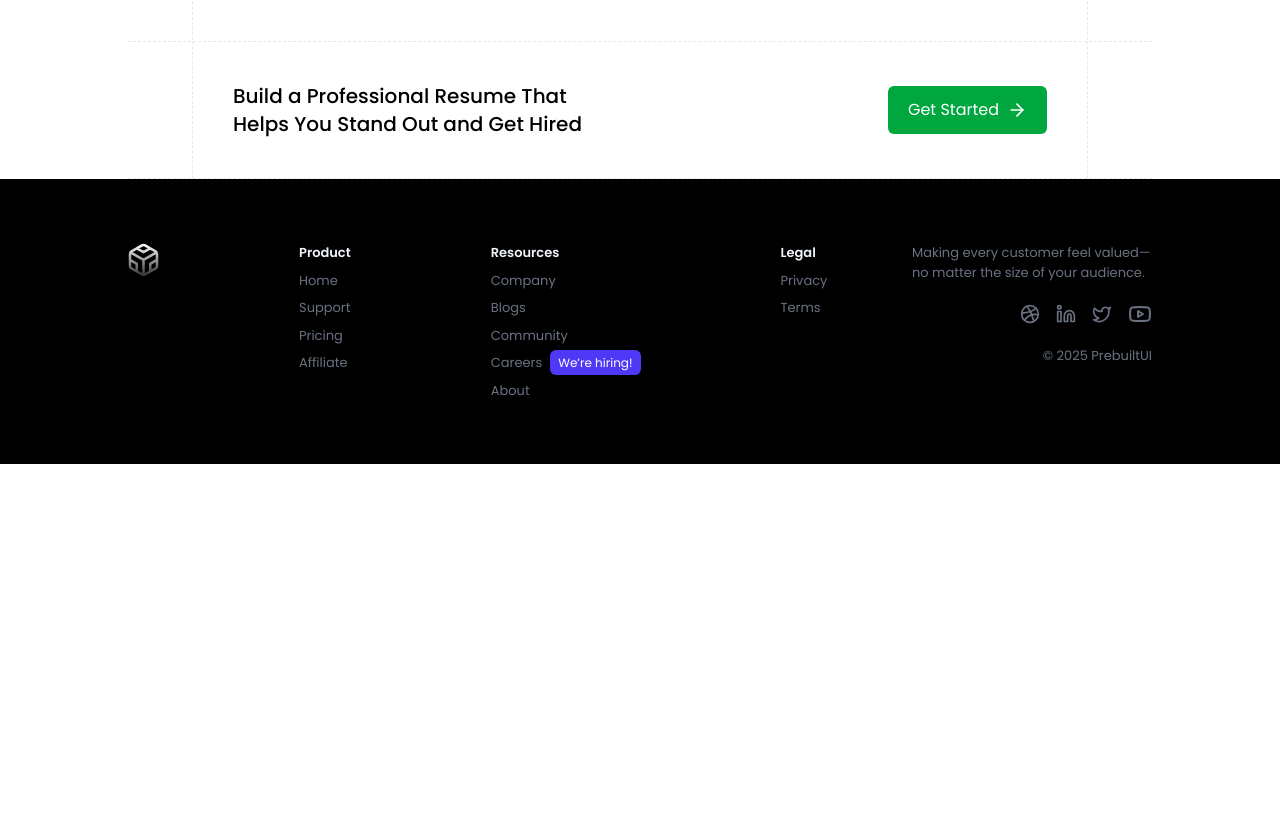
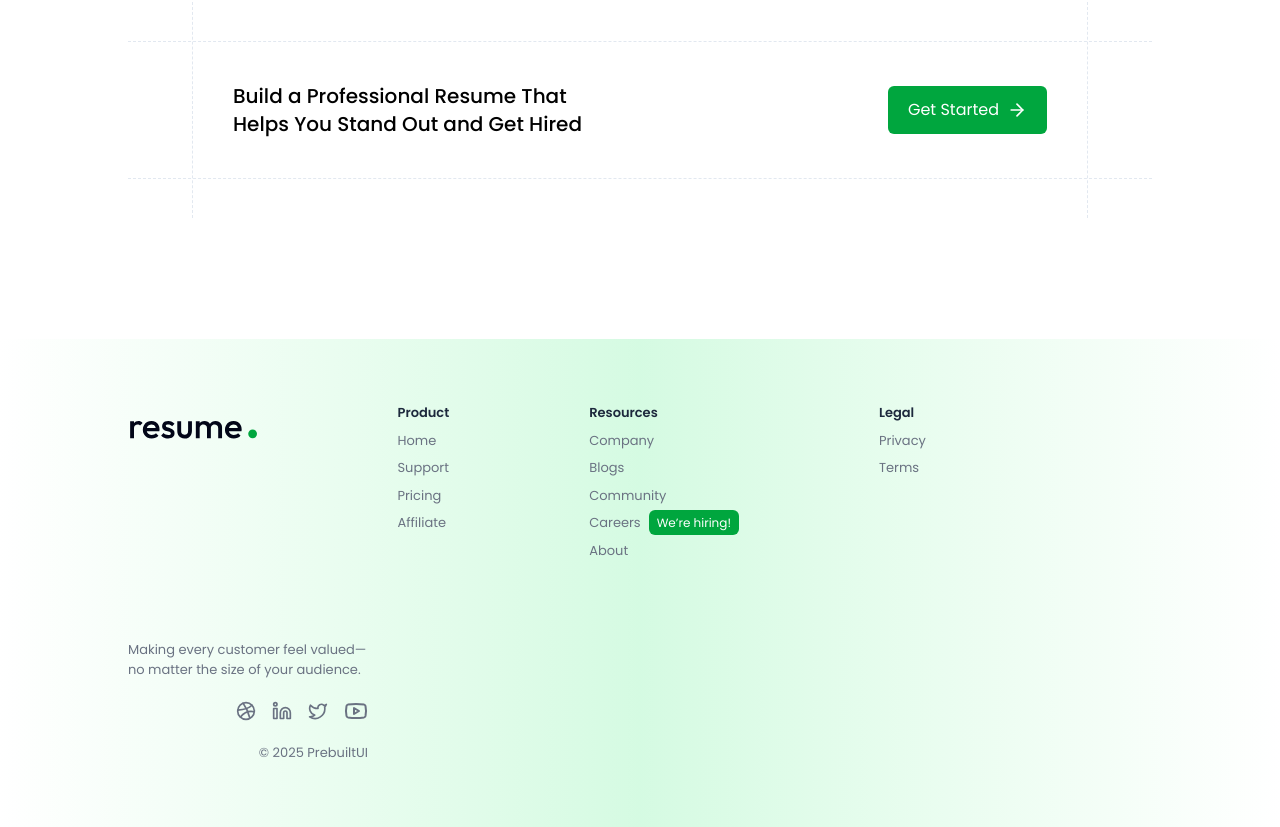
Before and after one commit to ASRITH-Forge/AI-Resume-Builder, a React (Vite) app in the folder client/: page / in a window 1280 px wide. Shown: the part 2161-2988 px from the top of the page. Before the commit the page ends 2625 px from the top, so only its background shows below. Built offline with nearby package versions, Linux system fonts and the light colour scheme.

Commit message:
client(feat): Update Footer component with new styling and logo

```diff
--- a/client/src/components/home/Footer.jsx
+++ b/client/src/components/home/Footer.jsx
@@ -3,43 +3,35 @@
 const Footer = () => {
   return (
     <>
-      <footer className="flex flex-wrap justify-center lg:justify-between overflow-hidden gap-10 md:gap-20 py-16 px-6 md:px-16 lg:px-24 xl:px-32 text-[13px] text-gray-500 bg-black">
+      <footer className="flex flex-wrap justify-center lg:justify-between overflow-hidden gap-10 md:gap-20 py-16 px-6 md:px-16 lg:px-24 xl:px-32 text-[13px] text-gray-500 bg-gradient-to-r from-white via-green-200/60 to-white mt-40">
                 <div className="flex flex-wrap items-start gap-10 md:gap-[60px] xl:gap-[140px]">
-                    <a href="https://prebuiltui.com">
-                        <svg width="31" height="34" viewBox="0 0 31 34" fill="none" xmlns="http://www.w3.org/2000/svg">
-                            <path d="m8.75 5.3 6.75 3.884 6.75-3.885M8.75 28.58v-7.755L2 16.939m27 0-6.75 3.885v7.754M2.405 9.408 15.5 16.954l13.095-7.546M15.5 32V16.939M29 22.915V10.962a2.98 2.98 0 0 0-1.5-2.585L17 2.4a3.01 3.01 0 0 0-3 0L3.5 8.377A3 3 0 0 0 2 10.962v11.953A2.98 2.98 0 0 0 3.5 25.5L14 31.477a3.01 3.01 0 0 0 3 0L27.5 25.5a3 3 0 0 0 1.5-2.585" stroke="url(#a)" strokeWidth="2.5" strokeLinecap="round" strokeLinejoin="round"/>
-                            <defs>
-                                <linearGradient id="a" x1="15.5" y1="2" x2="15.5" y2="32" gradientUnits="userSpaceOnUse">
-                                <stop stop-color="#F8FAFC"/>
-                                <stop offset="1" stop-color="#383838"/>
-                                </linearGradient>
-                            </defs>
-                        </svg>
+                    <a href="#">
+                        <img src="/logo.svg" alt="logo" className='h-11 w-auto' />
                     </a>
                     <div>
-                        <p className="text-slate-100 font-semibold">Product</p>
+                        <p className="text-slate-800 font-semibold">Product</p>
                         <ul className="mt-2 space-y-2">
-                            <li><a href="/" className="hover:text-indigo-600 transition">Home</a></li>
-                            <li><a href="/" className="hover:text-indigo-600 transition">Support</a></li>
-                            <li><a href="/" className="hover:text-indigo-600 transition">Pricing</a></li>
-                            <li><a href="/" className="hover:text-indigo-600 transition">Affiliate</a></li>
+                            <li><a href="/" className="hover:text-green-600 transition">Home</a></li>
+                            <li><a href="/" className="hover:text-green-600 transition">Support</a></li>
+                            <li><a href="/" className="hover:text-green-600 transition">Pricing</a></li>
+                            <li><a href="/" className="hover:text-green-600 transition">Affiliate</a></li>
                         </ul>
                     </div>
                     <div>
-                        <p className="text-slate-100 font-semibold">Resources</p>
+                        <p className="text-slate-800 font-semibold">Resources</p>
                         <ul className="mt-2 space-y-2">
-                            <li><a href="/" className="hover:text-indigo-600 transition">Company</a></li>
-                            <li><a href="/" className="hover:text-indigo-600 transition">Blogs</a></li>
-                            <li><a href="/" className="hover:text-indigo-600 transition">Community</a></li>
-                            <li><a href="/" className="hover:text-indigo-600 transition">Careers<span className="text-xs text-white bg-indigo-600 rounded-md ml-2 px-2 py-1">We’re hiring!</span></a></li>
+                            <li><a href="/" className="hover:text-green-600 transition">Company</a></li>
+                            <li><a href="/" className="hover:text-green-600 transition">Blogs</a></li>
+                            <li><a href="/" className="hover:text-green-600 transition">Community</a></li>
+                            <li><a href="/" className="hover:text-green-600 transition">Careers<span className="text-xs text-white bg-green-600 rounded-md ml-2 px-2 py-1">We’re hiring!</span></a></li>
                             <li><a href="/" className="hover:text-indigo-600 transition">About</a></li>
                         </ul>
                     </div>
                     <div>
-                        <p className="text-slate-100 font-semibold">Legal</p>
+                        <p className="text-slate-800 font-semibold">Legal</p>
                         <ul className="mt-2 space-y-2">
-                            <li><a href="/" className="hover:text-indigo-600 transition">Privacy</a></li>
-                            <li><a href="/" className="hover:text-indigo-600 transition">Terms</a></li>
+                            <li><a href="/" className="hover:text-green-600 transition">Privacy</a></li>
+                            <li><a href="/" className="hover:text-green-600 transition">Terms</a></li>
                         </ul>
                     </div>
                 </div>
@@ -47,7 +39,7 @@
                     <p className="max-w-60">Making every customer feel valued—no matter the size of your audience.</p>
                     <div className="flex items-center gap-4 mt-3">
                         <a href="https://dribbble.com/prebuiltui" target="_blank" rel="noreferrer">
-                            <svg xmlns="http://www.w3.org/2000/svg" width="24" height="24" viewBox="0 0 24 24" fill="none" stroke="currentColor" strokeWidth="2" strokeLinecap="round" strokeLinejoin="round" className="lucide lucide-dribbble size-5 hover:text-indigo-500" aria-hidden="true">
+                            <svg xmlns="http://www.w3.org/2000/svg" width="24" height="24" viewBox="0 0 24 24" fill="none" stroke="currentColor" strokeWidth="2" strokeLinecap="round" strokeLinejoin="round" className="lucide lucide-dribbble size-5 hover:text-green-500" aria-hidden="true">
                                 <circle cx="12" cy="12" r="10"></circle>
                                 <path d="M19.13 5.09C15.22 9.14 10 10.44 2.25 10.94"></path>
                                 <path d="M21.75 12.84c-6.62-1.41-12.14 1-16.38 6.32"></path>
@@ -55,21 +47,21 @@
                             </svg>
                         </a>
                         <a href="https://www.linkedin.com/company/prebuiltui" target="_blank" rel="noreferrer">
-                            <svg xmlns="http://www.w3.org/2000/svg" width="24" height="24" viewBox="0 0 24 24" fill="none" stroke="currentColor" strokeWidth="2" strokeLinecap="round" strokeLinejoin="round" className="lucide lucide-linkedin size-5 hover:text-indigo-500" aria-hidden="true">
+                            <svg xmlns="http://www.w3.org/2000/svg" width="24" height="24" viewBox="0 0 24 24" fill="none" stroke="currentColor" strokeWidth="2" strokeLinecap="round" strokeLinejoin="round" className="lucide lucide-linkedin size-5 hover:text-green-500" aria-hidden="true">
                                 <path d="M16 8a6 6 0 0 1 6 6v7h-4v-7a2 2 0 0 0-2-2 2 2 0 0 0-2 2v7h-4v-7a6 6 0 0 1 6-6z"></path>
                                 <rect width="4" height="12" x="2" y="9"></rect>
                                 <circle cx="4" cy="4" r="2"></circle>
                             </svg>
                         </a>
                         <a href="https://x.com/prebuiltui" target="_blank" rel="noreferrer">
-                            <svg xmlns="http://www.w3.org/2000/svg" width="24" height="24" viewBox="0 0 24 24" fill="none" stroke="currentColor" strokeWidth="2" strokeLinecap="round" strokeLinejoin="round" className="lucide lucide-twitter size-5 hover:text-indigo-500" aria-hidden="true">
+                            <svg xmlns="http://www.w3.org/2000/svg" width="24" height="24" viewBox="0 0 24 24" fill="none" stroke="currentColor" strokeWidth="2" strokeLinecap="round" strokeLinejoin="round" className="lucide lucide-twitter size-5 hover:text-green-500" aria-hidden="true">
                                 <path
                                     d="M22 4s-.7 2.1-2 3.4c1.6 10-9.4 17.3-18 11.6 2.2.1 4.4-.6 6-2C3 15.5.5 9.6 3 5c2.2 2.6 5.6 4.1 9 4-.9-4.2 4-6.6 7-3.8 1.1 0 3-1.2 3-1.2z">
                                 </path>
                             </svg>
                         </a>
                         <a href="https://www.youtube.com/@prebuiltui" target="_blank" rel="noreferrer">
-                            <svg xmlns="http://www.w3.org/2000/svg" width="24" height="24" viewBox="0 0 24 24" fill="none" stroke="currentColor" strokeWidth="2" strokeLinecap="round" strokeLinejoin="round" className="lucide lucide-youtube size-6 hover:text-indigo-500" aria-hidden="true">
+                            <svg xmlns="http://www.w3.org/2000/svg" width="24" height="24" viewBox="0 0 24 24" fill="none" stroke="currentColor" strokeWidth="2" strokeLinecap="round" strokeLinejoin="round" className="lucide lucide-youtube size-6 hover:text-green-500" aria-hidden="true">
                                 <path d="M2.5 17a24.12 24.12 0 0 1 0-10 2 2 0 0 1 1.4-1.4 49.56 49.56 0 0 1 16.2 0A2 2 0 0 1 21.5 7a24.12 24.12 0 0 1 0 10 2 2 0 0 1-1.4 1.4 49.55 49.55 0 0 1-16.2 0A2 2 0 0 1 2.5 17">
                                 </path>
                                 <path d="m10 15 5-3-5-3z"></path>
```
